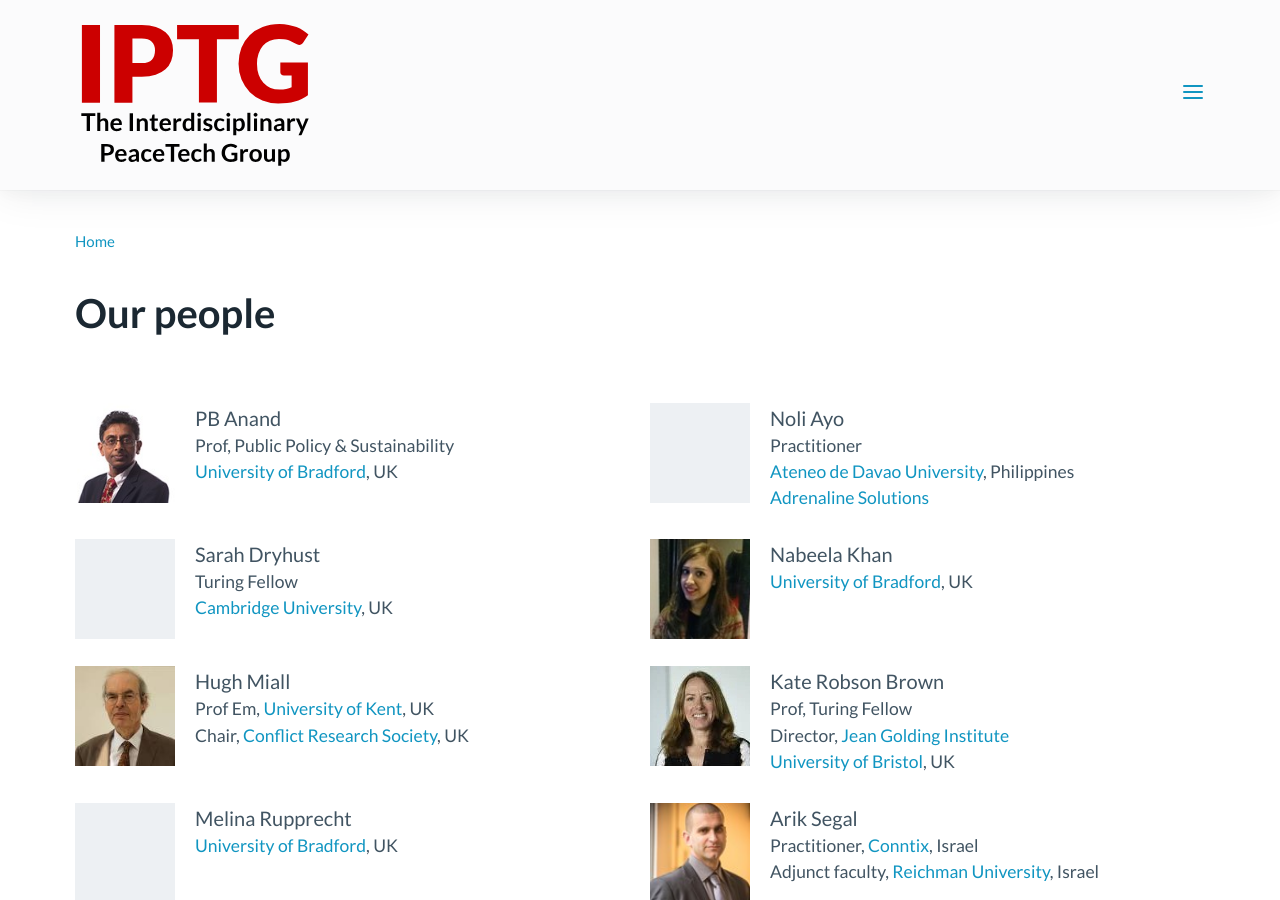
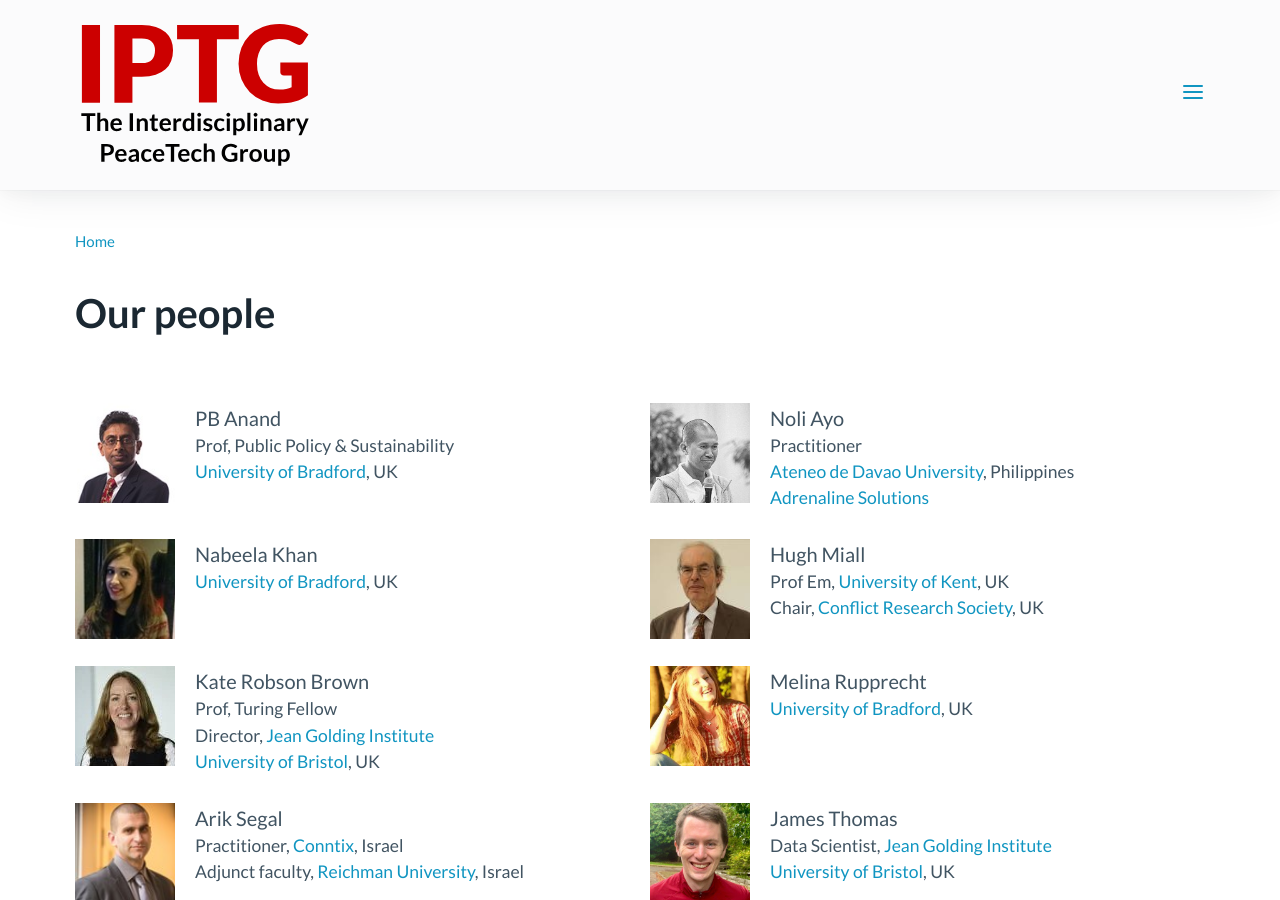
Before and after one commit to PeaceTechGroup/PeaceTechGroup.github.io, a Jekyll site: the page built from people.md, in a window 1280 px wide and 900 px high. Built offline with Jekyll 4.4.1, drawn with Linux system fonts in a browser that asks for light colours; our own code applies the rules of GitHub Pages for plain Markdown files.

Commit message:
Update people list

```diff
--- a/people.md
+++ b/people.md
@@ -16,23 +16,13 @@
         </div>
     </li>
     <li>
-        <div class="img"></div>
+        <img alt="Noli Ayo" src="/assets/people/noli-ayo.jpg">
         <div>
             Noli Ayo
             <small>
                 Practitioner<br>
                 <a href="https://www.addu.edu.ph/">Ateneo de Davao University</a>, Philippines<br>
                 <a href="https://adrenaline.solutions/">Adrenaline Solutions</a>
-            </small>
-        </div>
-    </li>
-    <li>
-        <div class="img"></div>
-        <div>
-            Sarah Dryhust
-            <small>
-                Turing Fellow<br>
-                <a href="https://www.cam.ac.uk/">Cambridge University</a>, UK
             </small>
         </div>
     </li>
@@ -67,7 +57,7 @@
         </div>
     </li>
     <li>
-        <div class="img"></div>
+        <img alt="Melina Rupprecht" src="/assets/people/melina-rupprecht.jpg">
         <div>
             Melina Rupprecht
             <small>
@@ -86,7 +76,7 @@
         </div>
     </li>
     <li>
-        <div class="img"></div>
+        <img alt="James Thomas" src="/assets/people/james-thomas.jpg">
         <div>
             James Thomas
             <small>
@@ -96,7 +86,7 @@
         </div>
     </li>
     <li>
-        <div class="img"></div>
+        <img alt="Hen Wilkinson" src="/assets/people/hen-wilkinson.jpg">
         <div>
             Hen Wilkinson
             <small>
@@ -106,7 +96,7 @@
         </div>
     </li>
     <li>
-        <div class="img"></div>
+        <img alt="Tom Woodhouse" src="/assets/people/tom-woodhouse.jpg">
         <div>
             Tom Woodhouse
             <small>
@@ -117,7 +107,7 @@
         </div>
     </li>
     <li>
-        <div class="img"></div>
+        <img alt="Lois Yellowthunder" src="/assets/people/lois-yellowthunder.jpg">
         <div>
             Lois Yellowthunder
             <small>
```
Also changed, not shown: assets/people/hen-wilkinson.jpg (added), assets/people/james-thomas.jpg (added), assets/people/lois-yellowthunder.jpg (added), assets/people/melina-rupprecht.jpg (added), assets/people/noli-ayo.jpg (added), assets/people/tom-woodhouse.jpg (added).
